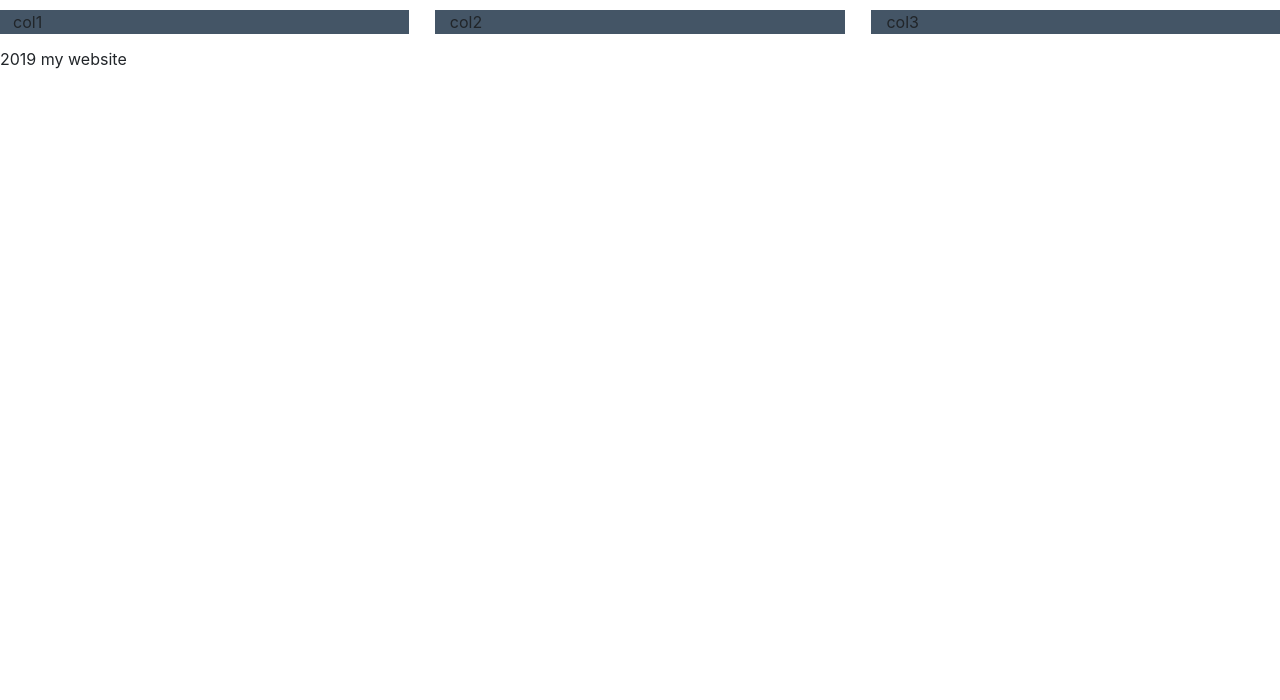
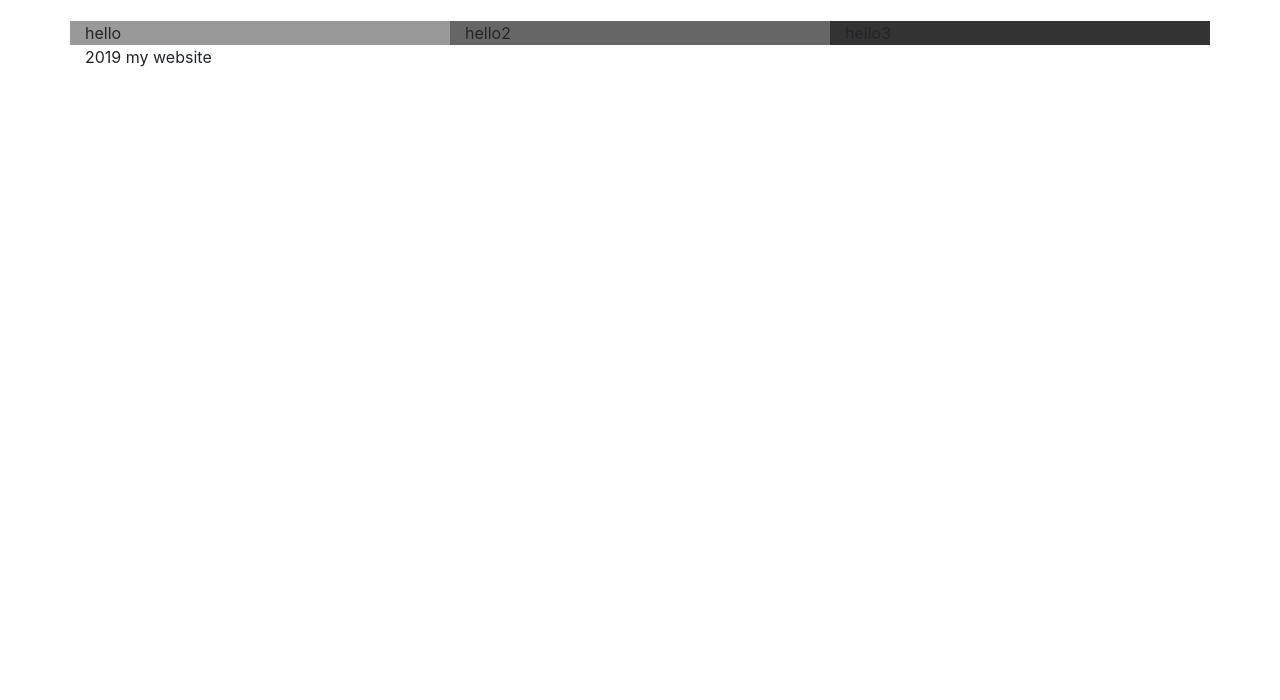
Before and after one commit to ChristChild/learningjavascript, a plain HTML site: page navigation.html in a window 1280 px wide. Shown: the part 100-800 px from the top of the page. Drawn offline with nearby package versions, Linux system fonts and the light colour scheme.

Commit message:
start bootstrap

```diff
--- a/main.css
+++ b/main.css
@@ -61,3 +61,15 @@ nav ul li a{
 footer{
     clear: both;
 }
+
+.darkBG{
+    background: #999;
+}
+
+.darkerBG{
+    background: #666;
+}
+
+.darkestBG{
+    background: #333;
+}
--- a/navigation.html
+++ b/navigation.html
@@ -12,6 +12,7 @@
     <link rel="stylesheet" href="https://stackpath.bootstrapcdn.com/bootstrap/4.3.1/css/bootstrap.min.css" integrity="sha384-ggOyR0iXCbMQv3Xipma34MD+dH/1fQ784/j6cY/iJTQUOhcWr7x9JvoRxT2MZw1T" crossorigin="anonymous">
 </head>
 <body>
+
     <header>
         <h1>My Page</h1>
         <nav>
@@ -24,18 +25,24 @@
             </ul>
         </nav>
     </header>
+    <br>
+    <div class="container">
 <div class="row">
-<div class="col">col1</div>
-<!-- comment column 2 -->
-<div class="col">col2</div>
-<!-- column 3 -->
-<div class="col">col3</div>
+<div class="darkBG col-sm-4">
+hello
+</div>
+<div class="darkerBG col-sm-4">
+    hello2
+</div>
+<div class="darkestBG col-sm-4">
+    hello3
+</div>
 </div>
 
     <footer>
             2019 my website
     </footer>
-
+</div>
 
 
     <script src="https://code.jquery.com/jquery-3.3.1.slim.min.js" integrity="sha384-q8i/X+965DzO0rT7abK41JStQIAqVgRVzpbzo5smXKp4YfRvH+8abtTE1Pi6jizo" crossorigin="anonymous"></script>
```
